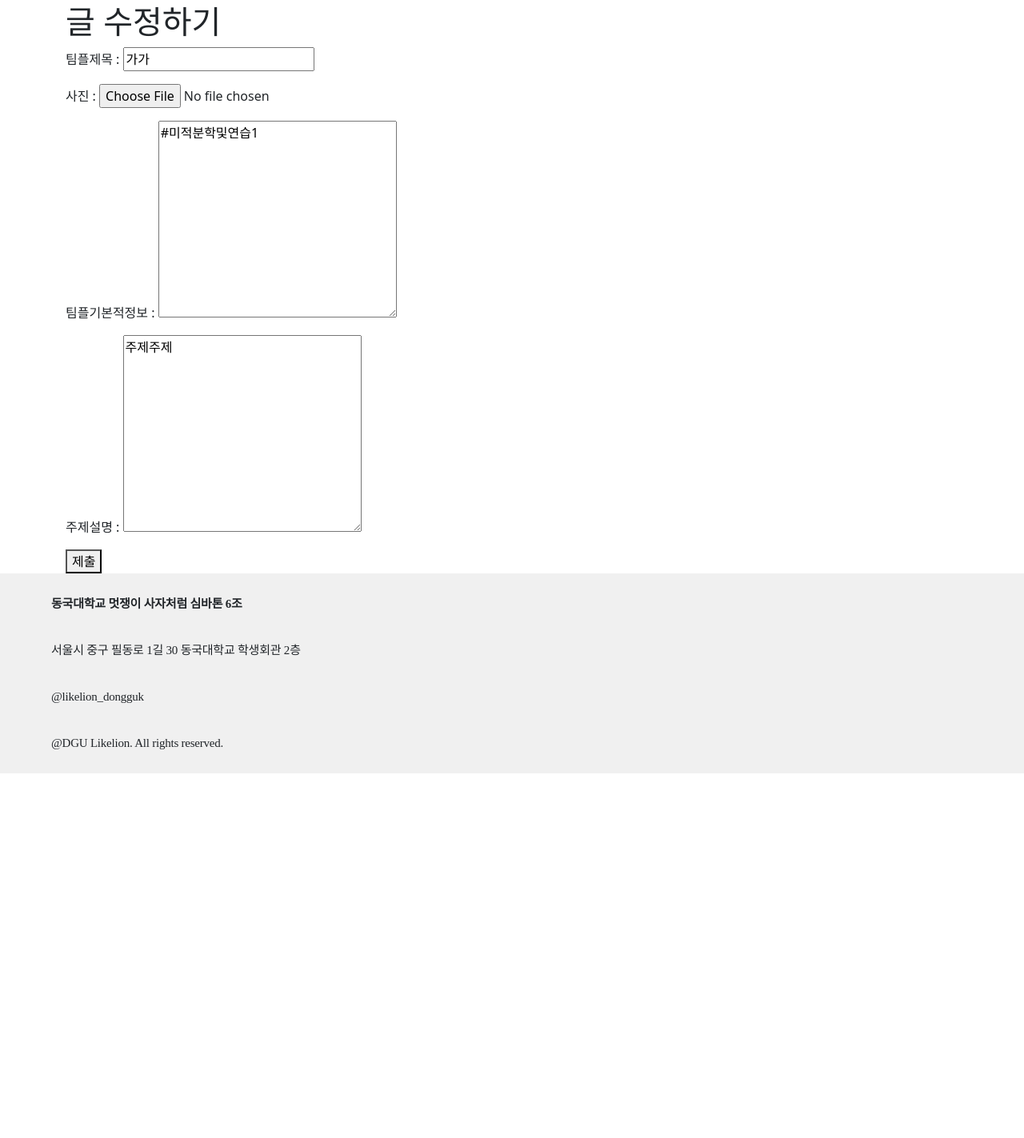
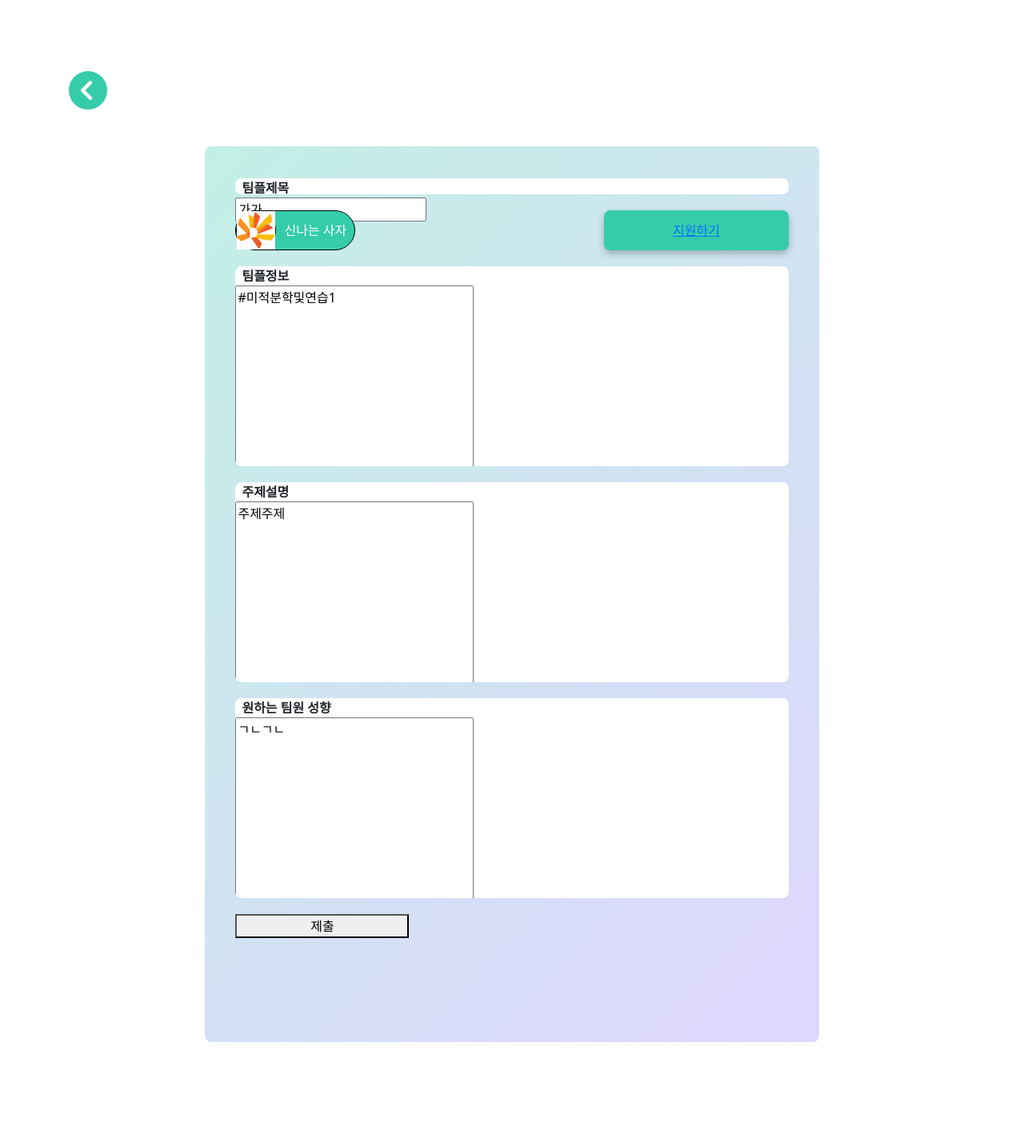
Before and after one commit to pump9918/simba6, a Django app: page /edit/2 in a window 1280 px wide. Shown: the part 68-1491 px from the top of the page at 80% size. Before the commit the page ends 1035 px from the top, so only its background shows below. Run offline with Django 4.2, Linux system fonts and the light colour scheme; data comes from the database, SQL or seed files in the repository; both versions use the stored data as it was after the commit; some libraries are stand-ins or nearby versions.

Commit message:
B-057/feat: 박호연 최종

```diff
--- a/main/templates/main/edit.html
+++ b/main/templates/main/edit.html
@@ -2,14 +2,90 @@
 {% load static %}
 
 {% block content %}
+
+<!DOCTYPE html>
+<html lang="en">
+<head>
+    <meta charset="UTF-8">
+    <meta name="viewport" content="width=device-width, initial-scale=1.0">
+    <title>Document</title>
+    <link rel="stylesheet" type="text/css" href="{% static 'css/detail.css' %}">
+    <script src="https://kit.fontawesome.com/58cae1d5f8.js" crossorigin="anonymous"></script>
+
+</head>
+<body>
+    <div class="back_button"><a href="{% url 'main:mainpage' %}"><i class=" fas fa-solid fa-circle-chevron-left fa-3x " style="color: #35ccaa;"></i></a></div>
+    <form action="{% url 'main:update' post.id %}" method="POST" enctype="multipart/form-data">
+    {%csrf_token%}
+    <div class="content">
+        <div class="detail_container">
+            <div class="detail_container_background">
+                <div class="detail_title">
+                    &ensp;<strong>팀플제목</strong>
+                    <div><input type="text" name="title" value={{post.title}}></div>
+                </div>
+                <div class="detail_empty">
+                    <div class="detail_profile_and_icon">
+
+                        <div class="tag_profile">
+                            <a href="{{ post.writer.profile.url }}">
+                            {% if user.profile.userImage %}
+                                <img src="{{ post.writer.profile.userImage.url }}" id="tag_ggiri_logo" width="100%" height="100%" />
+                            {% else %}
+                                <img src="{% static 'images/동국대기본.jpg' %}" id="tag_ggiri_logo" width="100%" height="100%" />
+                            {% endif %}
+                            </a>
+                        </div>
+                        <div class="tag_nickname">{{post.writer.profile.nickname}}</div>
+
+                    </div>
+                    {% if post.writer == user %}
+                    <div class="detail_checkapprove">
+                            <a class="link1" href="{% url 'main:edit' post.id %}">수정하기</a>
+                    </div>
+                    {% endif %}
+                    <div class="detail_checkapprove">
+                        {% if post.writer != user %}
+                            {% if volunteer %}
+                                <a class="link1" href="{% url 'users:mypage' user.id %}">승인 여부 확인하기</a>
+                            {% else %}
+                                <a class="link1" href="{% url 'main:volunteer' post.id %}">지원하기</a>
+                            {% endif %}
+                        {% else %}
+                                <a class="link1" href ="{% url 'main:delete' post.id %}">삭제하기</a>
+                        {% endif %}
+                    </div>
+                </div>
+                <div class="detail_teamplay_info" style="overflow: auto; height: 250px;">
+                    &ensp;<strong>팀플정보</strong>
+                    <div class="tag_container">
+                        <textarea name="body" id="" cols="30" rows="10">{{post.body}}</textarea>
+                    </div>
+                </div>
+                <div class="detail_topic_info" style="overflow: auto; height: 250px;">
+                    &ensp;<strong>주제설명</strong>
+                    <div><textarea name="describe" id="" cols="30" rows="10">{{post.describe}}</textarea></div>
+                </div>
+                <div class="detail_teamone_preference" style="overflow: auto; height: 250px;">
+                    &ensp;<strong>원하는 팀원 성향</strong>
+                    <div><textarea name="describe" id="" cols="30" rows="10">{{post.propensity}}</textarea></div>
+                </div>
+                <button type="submit">제출</button>
+            </div>
+        </div>
+    </form>
+    </div>
+</body>
+</html>
+
+<!--
 <div class = "container">
     <h1>글 수정하기</h1>
     <form action="{% url 'main:update' post.id %}" method="POST" enctype="multipart/form-data">
         {%csrf_token%}
         <p>팀플제목 : <input type="text" name="title" value={{post.title}}></p>
-        <!-- <p>작성자 : <input type="text" name="writer" value={{post.writer}}></p> -->
         {% if post.image %}
-            <p>사진 : <input type="file" name="image" value="{{post.image}}"></p> <!--media 파일로 불러옴-->
+            <p>사진 : <input type="file" name="image" value="{{post.image}}"></p>
         {% else %}
             <p>사진 : <input type="file" name="image"></p>
         {% endif %}
@@ -18,4 +94,4 @@
         <button type="submit">제출</button>
     </form>
 </div>
-{% endblock %}
+{% endblock %}-->
--- a/main/templates/main/mainpage.html
+++ b/main/templates/main/mainpage.html
@@ -91,6 +91,7 @@
 
 
     <h2>[아래 링크들은 html작업을 위한 링크 모음입니다]</h2>
+    <h4><a href="{% url 'excelDB:excel' %}">학수번호 데이터 엑셀</a></h4>
     <h4><a href="{% url 'accounts:login' %}">로그인(login.html)</a></h4>
     <h4><a href="{% url 'accounts:logout' %}">로그아웃(logout.html)</a></h4>
     <h4><a href="{% url 'accounts:signup' %}">회원가입(signup.html)</a></h4>
--- a/main/urls.py
+++ b/main/urls.py
@@ -4,10 +4,12 @@ from . import views
 
 app_name = "main"
 urlpatterns = [
-    path('', mainpage, name="mainpage"),
-    path('firstpage/', firstpage, name="firstpage"),
-    path('secondpage/', secondpage, name="secondpage"),
-    path('thirdpage/', thirdpage, name="thirdpage"),
+    #path('', mainpage, name="mainpage"),
+    path('mainpage/', mainpage, name="mainpage"),
+    path('', firstpage, name="firstpage"),
+    #path('firstpage/', firstpage, name="firstpage"),
+    # path('secondpage/', secondpage, name="secondpage"),
+    # path('thirdpage/', thirdpage, name="thirdpage"),
     path('new/', new, name="new"), #new 페이지 url 연결
     path('create/', create, name="create"), #create 생성페이지 url 연결
     path('<int:id>', detail, name="detail"), #id에 부합하는 detail페이지로 연결
--- a/users/templates/users/measure.html
+++ b/users/templates/users/measure.html
@@ -14,7 +14,7 @@
 </head>
 <body>
     <div class="back_button">
-        <div class="back_button"><i class=" fas fa-solid fa-circle-chevron-left fa-3x " style="color: #35ccaa;"></i></div>
+        <div class="back_button"><a href="{% url 'main:mainpage' %}"><i class=" fas fa-solid fa-circle-chevron-left fa-3x " style="color: #35ccaa;"></i></a></div>
     </div>
     <div class="content">
 
```
Also changed, not shown: accounts/templates/accounts/signup.html (+5 -3 lines), db.sqlite3, media/blog/KakaoTalk_20230525_152126726_06.jpg (added), media/blog/KakaoTalk_20230527_144318948_09.jpg (added), 1 other file.
